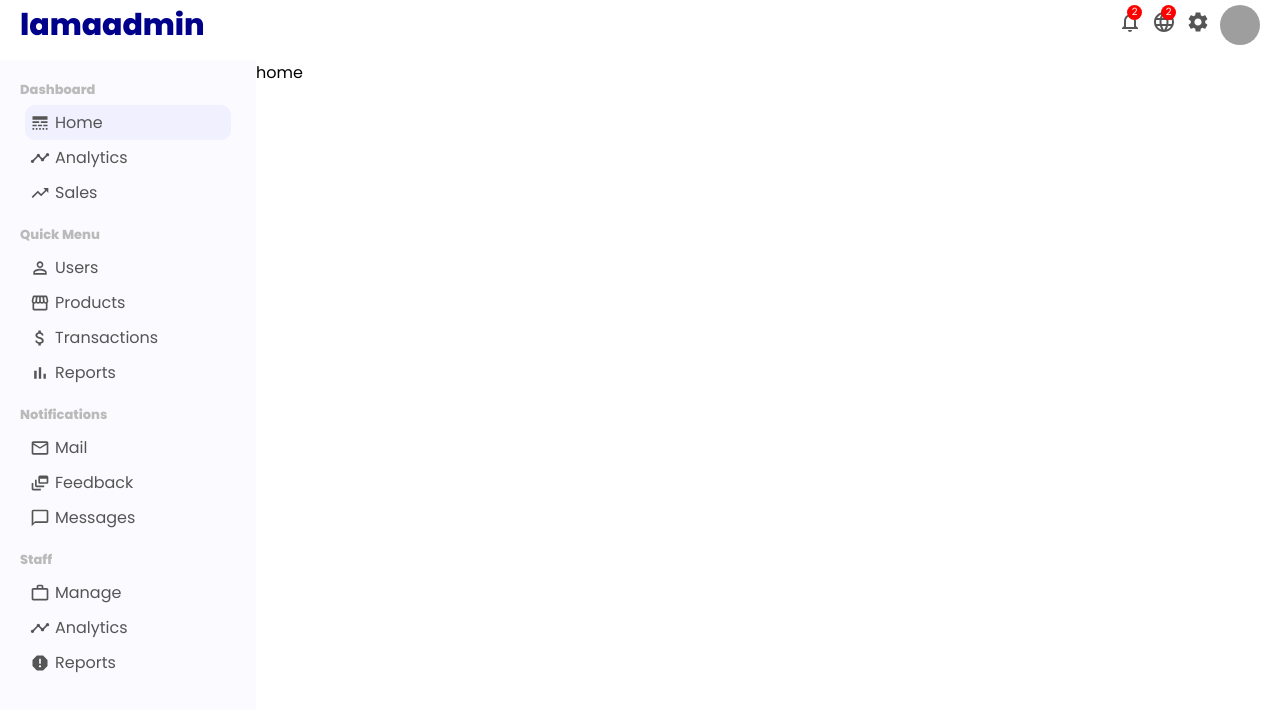
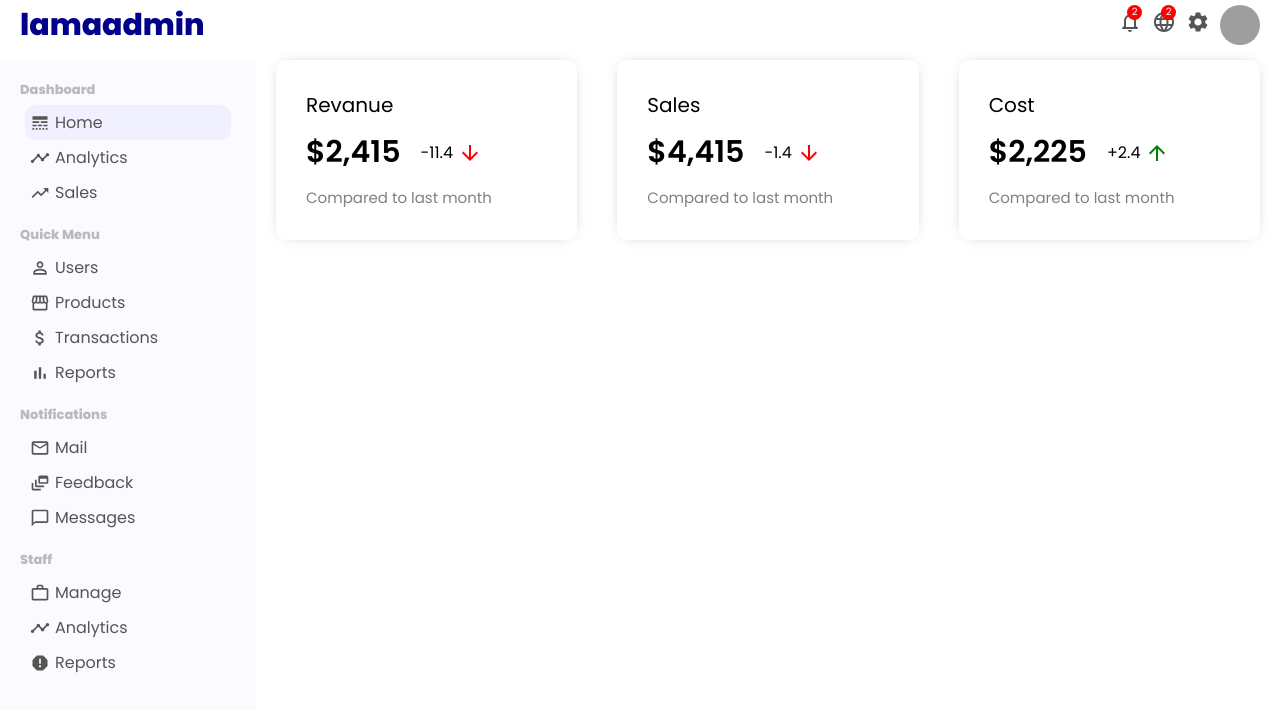
Before and after one commit to jamaljm/E-commerce-front-end, a React (Create React App) app: page / in a window 1280 px wide. Shown: the top 710 px of the page. Built offline with nearby package versions, Linux system fonts and the light colour scheme; grey boxes are pictures that could not be loaded.

Commit message:
fetured page added

```diff
--- /dev/null
+++ b/src/components/featuredInfo/FeaturedInfo.jsx
@@ -0,0 +1,39 @@
+import "./featuredInfo.css";
+import { ArrowDownward, ArrowUpward } from "@material-ui/icons";
+
+export default function FeaturedInfo() {
+  return (
+    <div className="featured">
+      <div className="featuredItem">
+        <span className="featuredTitle">Revanue</span>
+        <div className="featuredMoneyContainer">
+          <span className="featuredMoney">$2,415</span>
+          <span className="featuredMoneyRate">
+            -11.4 <ArrowDownward  className="featuredIcon negative"/>
+          </span>
+        </div>
+        <span className="featuredSub">Compared to last month</span>
+      </div>
+      <div className="featuredItem">
+        <span className="featuredTitle">Sales</span>
+        <div className="featuredMoneyContainer">
+          <span className="featuredMoney">$4,415</span>
+          <span className="featuredMoneyRate">
+            -1.4 <ArrowDownward className="featuredIcon negative"/>
+          </span>
+        </div>
+        <span className="featuredSub">Compared to last month</span>
+      </div>
+      <div className="featuredItem">
+        <span className="featuredTitle">Cost</span>
+        <div className="featuredMoneyContainer">
+          <span className="featuredMoney">$2,225</span>
+          <span className="featuredMoneyRate">
+            +2.4 <ArrowUpward className="featuredIcon"/>
+          </span>
+        </div>
+        <span className="featuredSub">Compared to last month</span>
+      </div>
+    </div>
+  );
+}
--- /dev/null
+++ b/src/components/featuredInfo/featuredInfo.css
@@ -0,0 +1,51 @@
+.featured {
+  width: 100%;
+  display: flex;
+  justify-content: space-between;
+}
+
+.featuredItem {
+  flex: 1;
+  margin: 0px 20px;
+  padding: 30px;
+  border-radius: 10px;
+  cursor: pointer;
+  -webkit-box-shadow: 0px 0px 15px -10px rgba(0, 0, 0, 0.75);
+  box-shadow: 0px 0px 15px -10px rgba(0, 0, 0, 0.75);
+}
+
+.featuredTitle{
+    font-size: 20px;
+}
+
+.featuredMoneyContainer{
+    margin: 10px 0px;
+    display: flex;
+    align-items: center;
+}
+
+.featuredMoney{
+    font-size: 30px;
+    font-weight: 600;
+}
+
+.featuredMoneyRate{
+    display: flex;
+    align-items: center;
+    margin-left: 20px;
+}
+
+.featuredIcon{
+    font-size: 14px;
+    margin-left: 5px;
+    color: green;
+}
+
+.featuredIcon.negative{
+    color: red;
+}
+
+.featuredSub{
+    font-size: 15px;
+    color: gray;
+}
--- a/src/pages/home/Home.jsx
+++ b/src/pages/home/Home.jsx
@@ -1,10 +1,11 @@
 import React from 'react'
+import FeaturedInfo from '../../components/featuredInfo/FeaturedInfo'
 import "./home.css"
 
 export default function home() {
   return (
     <div className='home'>
-      home
+      <FeaturedInfo />
     </div>
   )
 }
```
